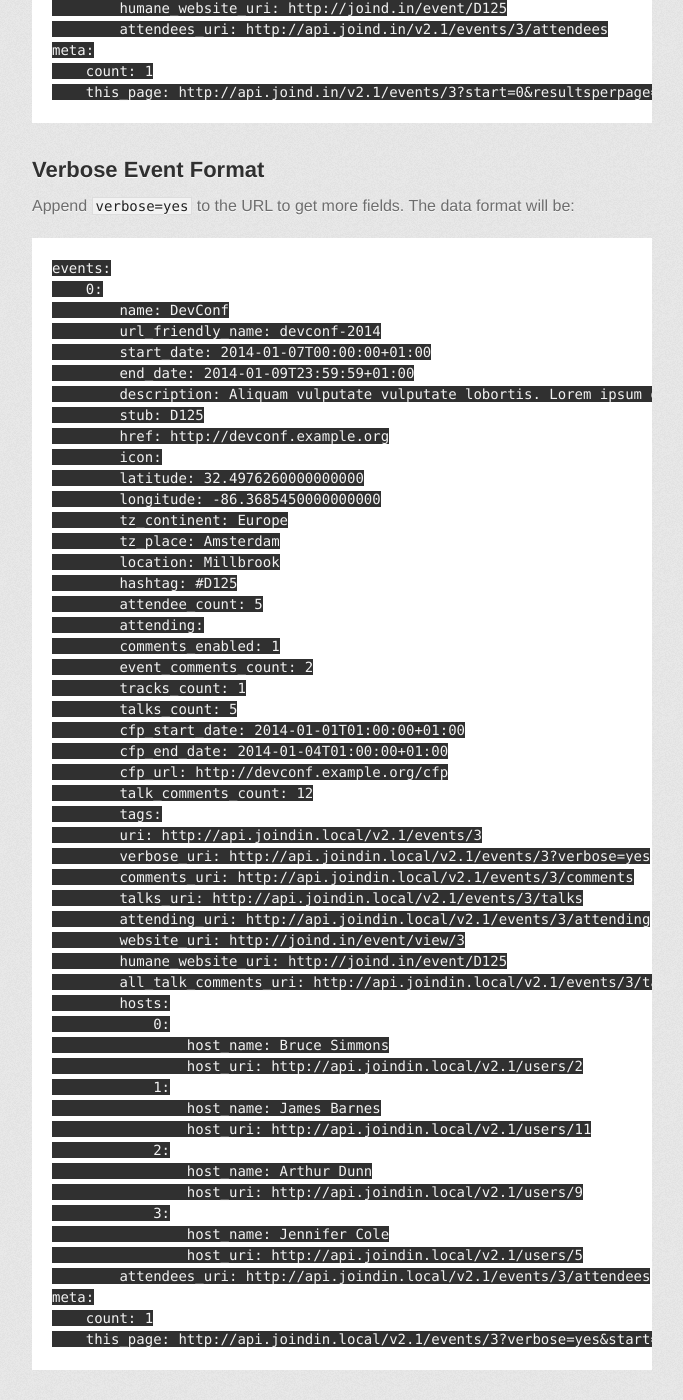
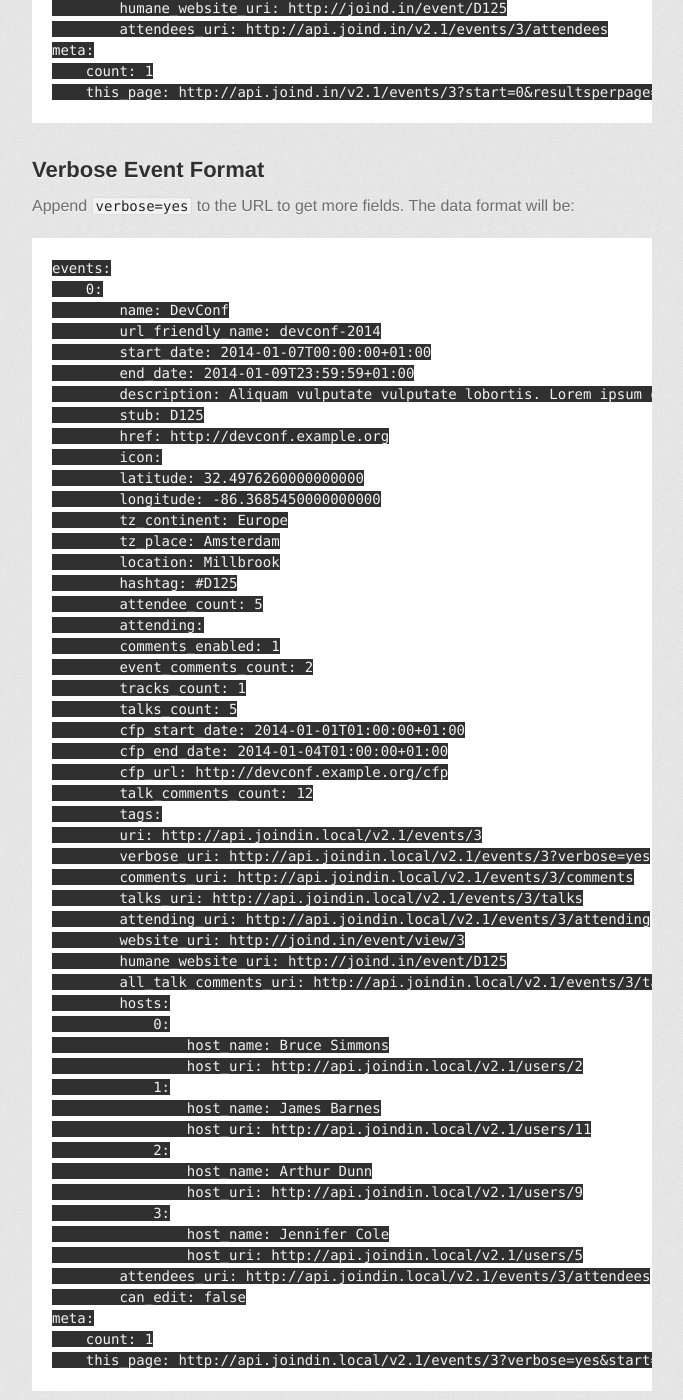
Before and after one commit to joindin/joindin-api, a Jekyll site: the page built from events.md, in a window 1280 px wide and 1400 px high, scrolled down 1780 px. Shown: the whole window, without its empty margins (298-981 px from the left). Built offline with Jekyll 4.4.1, drawn with Linux system fonts in a browser that asks for light colours; some web fonts are replaced; a script that is not in the unit is left out; some of the changed text lies outside the part shown.

Commit message:
Add details of the can_edit field for events

```diff
--- a/events.md
+++ b/events.md
@@ -129,6 +129,7 @@
                 host_name: Jennifer Cole
                 host_uri: http://api.joindin.local/v2.1/users/5
         attendees_uri: http://api.joindin.local/v2.1/events/3/attendees
+        can_edit: false
 meta:
     count: 1
     this_page: http://api.joindin.local/v2.1/events/3?verbose=yes&start=0&resultsperpage=20
@@ -164,6 +165,7 @@
 *  ``website_uri``: Where to find the website joind.in page for this event
 *  ``website_humane_uri``: Where to find the website joind.in page for this event, using the quicklink if there is one (depends whether the event has a stub)
 *  ``hosts``: The organisers for this event.  An array where each element gives both the ``host_uri`` of the user and a display name to use.  *See also* [users]({{ site.baseurl}}/users.html)
+*  ``can_edit``: Whether the current user can edit this event or not.  This field is only returned when there is a valid logged in user.
 
 
 ## Event Hypermedia
```
